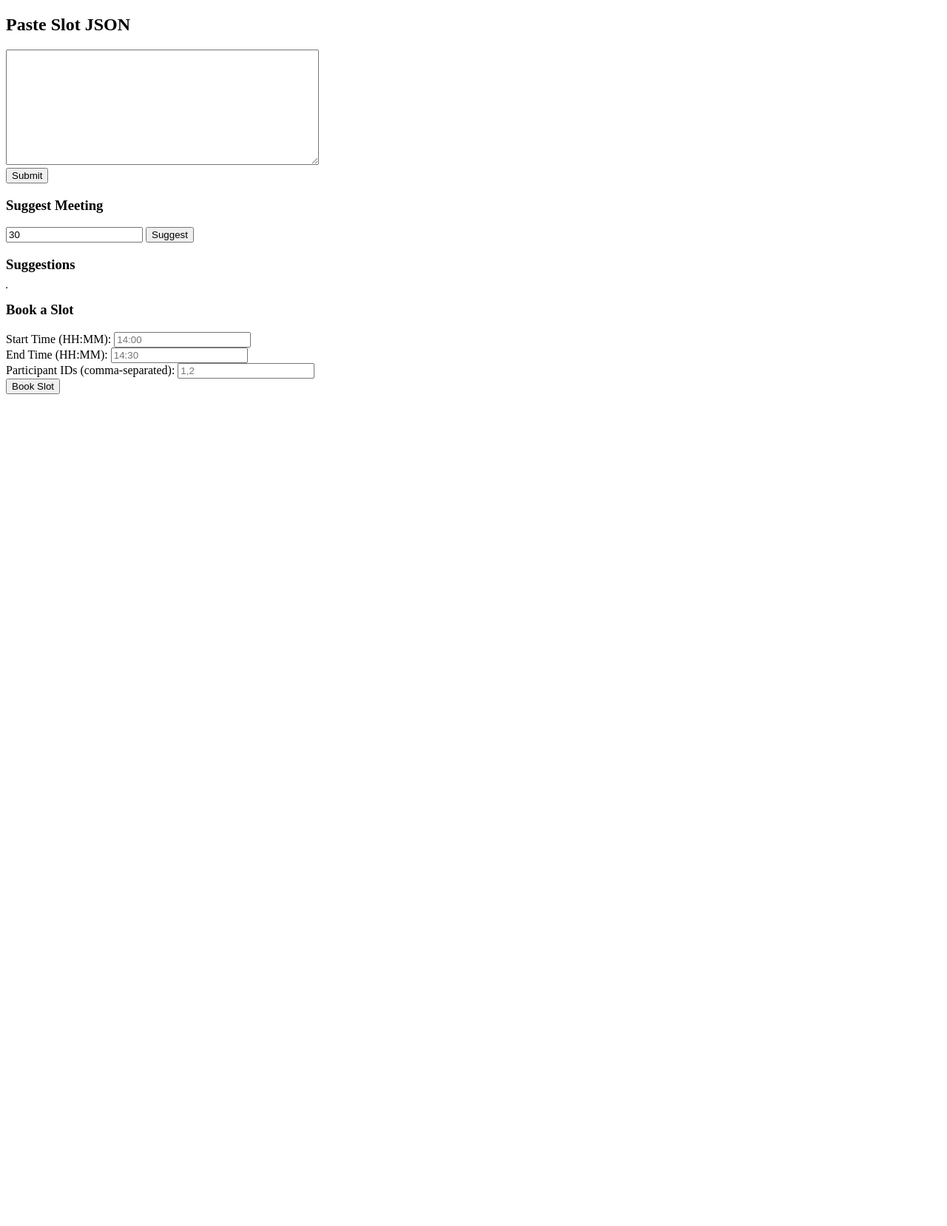
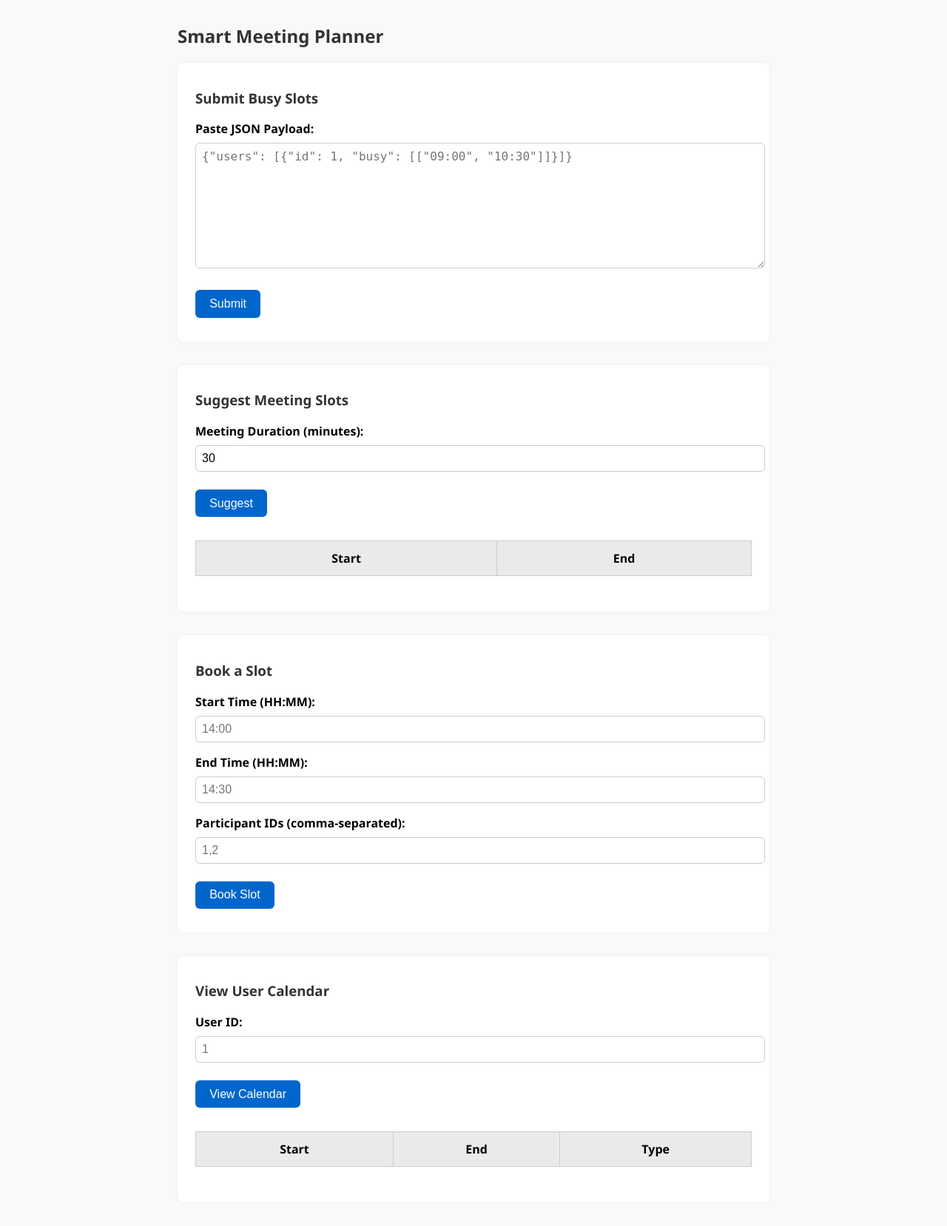
Before and after one commit to shivangrathore/smart-meeting-planner, a FastAPI app: page / in a window 1280 px wide. Shown: the whole page at 74% size. Before the commit the page ends 533 px from the top, so only its background shows below. Run offline with FastAPI, Linux system fonts and the light colour scheme; lists and menus that the app fills with data are empty.

Commit message:
improve ui

```diff
--- a/db.py
+++ b/db.py
@@ -54,7 +54,7 @@ class Database:
         return {
             "user_id": user_id,
             "busy": [] if user is None else user.busy,
-            "booked": [b for b in self.booked if user_id in b.participants]
+            "booked": [[b.start,b.end] for b in self.booked if user_id in b.participants]
         }
 
     def book_slot(self, payload: BookRequest) -> None:
--- a/templates/index.html
+++ b/templates/index.html
@@ -4,28 +4,162 @@
 <head>
   <meta charset="UTF-8">
   <title>Smart Meeting Planner</title>
+  <style>
+    body {
+      font-family: 'Segoe UI', sans-serif;
+      margin: 2rem auto;
+      max-width: 800px;
+      padding: 0 1rem;
+      background: #f9f9f9;
+    }
+
+    h2,
+    h3 {
+      color: #333;
+    }
+
+    textarea,
+    input {
+      width: 100%;
+      padding: 0.5rem;
+      margin-top: 0.3rem;
+      margin-bottom: 1rem;
+      border: 1px solid #ccc;
+      border-radius: 6px;
+      font-size: 1rem;
+    }
+
+    label {
+      display: block;
+      font-weight: 600;
+      margin-bottom: 0.2rem;
+    }
+
+    button {
+      padding: 0.6rem 1.2rem;
+      margin-top: 0.5rem;
+      margin-bottom: 1rem;
+      font-size: 1rem;
+      background-color: #0066cc;
+      color: white;
+      border: none;
+      border-radius: 6px;
+      cursor: pointer;
+    }
+
+    button:hover {
+      background-color: #004999;
+    }
+
+    table {
+      width: 100%;
+      border-collapse: collapse;
+      margin-top: 1rem;
+      margin-bottom: 2rem;
+    }
+
+    th,
+    td {
+      border: 1px solid #ccc;
+      padding: 0.75rem;
+      text-align: center;
+    }
+
+    th {
+      background-color: #eaeaea;
+    }
+
+    .section {
+      background: white;
+      padding: 1rem 1.5rem;
+      border-radius: 8px;
+      box-shadow: 0 0 5px rgba(0, 0, 0, 0.05);
+      margin-bottom: 2rem;
+    }
+
+    @media (max-width: 600px) {
+      body {
+        padding: 1rem;
+      }
+
+      table,
+      thead,
+      tbody,
+      th,
+      td,
+      tr {
+        font-size: 0.9rem;
+      }
+    }
+  </style>
 </head>
 
 <body>
-  <h2>Paste Slot JSON</h2>
-  <textarea id="jsonInput" rows="10" cols="50"></textarea><br>
+  <h2>Smart Meeting Planner</h2>
+
+  <!-- Submit Busy Slots -->
+  <div class="section">
+    <h3>Submit Busy Slots</h3>
+    <label for="jsonInput">Paste JSON Payload:</label>
+    <textarea id="jsonInput" rows="8" placeholder='{"users": [{"id": 1, "busy": [["09:00", "10:30"]]}]}'></textarea>
     <button onclick="submitSlots()">Submit</button>
+  </div>
 
-  <h3>Suggest Meeting</h3>
+  <!-- Suggest Free Meeting Times -->
+  <div class="section">
+    <h3>Suggest Meeting Slots</h3>
+    <label for="duration">Meeting Duration (minutes):</label>
     <input type="number" id="duration" value="30" min="1" />
     <button onclick="suggest()">Suggest</button>
 
-  <h3>Suggestions</h3>
-  <table border="1" id="resultTable"></table>
+    <table id="resultTable">
+      <thead>
+        <tr>
+          <th>Start</th>
+          <th>End</th>
+        </tr>
+      </thead>
+      <tbody></tbody>
+    </table>
+  </div>
 
+  <!-- Book a Slot -->
+  <div class="section">
     <h3>Book a Slot</h3>
-  <label>Start Time (HH:MM): <input type="text" id="bookStart" placeholder="14:00" /></label><br>
-  <label>End Time (HH:MM): <input type="text" id="bookEnd" placeholder="14:30" /></label><br>
-  <label>Participant IDs (comma-separated): <input type="text" id="participants" placeholder="1,2" /></label><br>
+    <label for="bookStart">Start Time (HH:MM):</label>
+    <input type="text" id="bookStart" placeholder="14:00" />
+
+    <label for="bookEnd">End Time (HH:MM):</label>
+    <input type="text" id="bookEnd" placeholder="14:30" />
+
+    <label for="participants">Participant IDs (comma-separated):</label>
+    <input type="text" id="participants" placeholder="1,2" />
+
     <button onclick="bookSlot()">Book Slot</button>
+  </div>
+
+  <!-- View User Calendar -->
+  <div class="section">
+    <h3>View User Calendar</h3>
+    <label for="calendarUserId">User ID:</label>
+    <input type="number" id="calendarUserId" placeholder="1" />
+    <button onclick="viewCalendar()">View Calendar</button>
+
+    <table id="calendarTable">
+      <thead>
+        <tr>
+          <th>Start</th>
+          <th>End</th>
+          <th>Type</th>
+        </tr>
+      </thead>
+      <tbody></tbody>
+    </table>
+  </div>
 
   <script>
     async function submitSlots() {
+      try {
         const data = JSON.parse(document.getElementById('jsonInput').value);
         await fetch('/slots', {
           method: 'POST',
@@ -33,16 +167,19 @@
           body: JSON.stringify(data)
         });
         alert("Slots submitted!");
+      } catch (e) {
+        alert("Invalid JSON");
+      }
     }
 
     async function suggest() {
       const duration = document.getElementById('duration').value;
       const res = await fetch(`/suggest?duration=${duration}`);
       const slots = await res.json();
-      const table = document.getElementById("resultTable");
-      table.innerHTML = "<tr><th>Start</th><th>End</th></tr>";
+      const tableBody = document.getElementById("resultTable").querySelector("tbody");
+      tableBody.innerHTML = "";
       for (const [start, end] of slots) {
-        table.innerHTML += `<tr><td>${start}</td><td>${end}</td></tr>`;
+        tableBody.innerHTML += `<tr><td>${start}</td><td>${end}</td></tr>`;
       }
     }
 
@@ -50,14 +187,13 @@
       const start = document.getElementById('bookStart').value;
       const end = document.getElementById('bookEnd').value;
       const participantsStr = document.getElementById('participants').value;
-      let finalParticipants = null;
-      if (participantsStr.length > 0 && participantsStr[0].trim() !== "") {
-        finalParticipants = participantsStr.map(id => parseInt(id.trim()));
-      }
+      const participants = participantsStr.split(',').map(id => parseInt(id.trim()));
+      const finalParticipants = participants.filter(id => !isNaN(id) && id > 0);
+
       const res = await fetch('/book', {
         method: 'POST',
         headers: {'Content-Type': 'application/json'},
-        body: JSON.stringify({interval: [start, end], participants: finalParticipants})
+        body: JSON.stringify({interval: [start, end], participants: finalParticipants || null})
       });
 
       if (res.ok) {
@@ -66,6 +202,28 @@
         alert("Error booking slot");
       }
     }
+
+    async function viewCalendar() {
+      const userId = document.getElementById('calendarUserId').value;
+      if (!userId) return alert("Please enter a valid user ID");
+
+      const res = await fetch(`/calendar/${userId}`);
+      const data = await res.json();
+      const tableBody = document.getElementById("calendarTable").querySelector("tbody");
+      tableBody.innerHTML = "";
+
+      const renderSlot = (slot, type) => {
+        const row = `<tr>
+      <td>${slot[0]}</td>
+      <td>${slot[1]}</td>
+      <td>${type}</td>
+    </tr>`;
+        tableBody.innerHTML += row;
+      };
+
+      data.busy.forEach(slot => renderSlot(slot, "Busy"));
+      data.booked.forEach(slot => renderSlot(slot, "Booked"));
+    }
   </script>
 </body>
 
```
Lines whose indentation alone changed are shown as unchanged.
